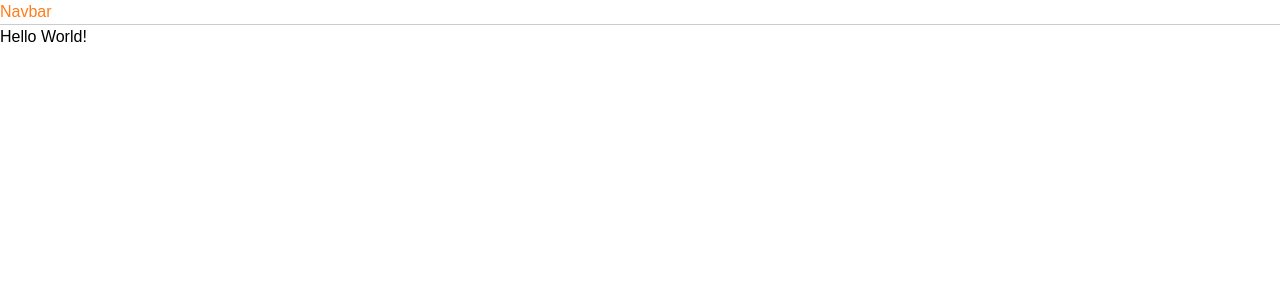
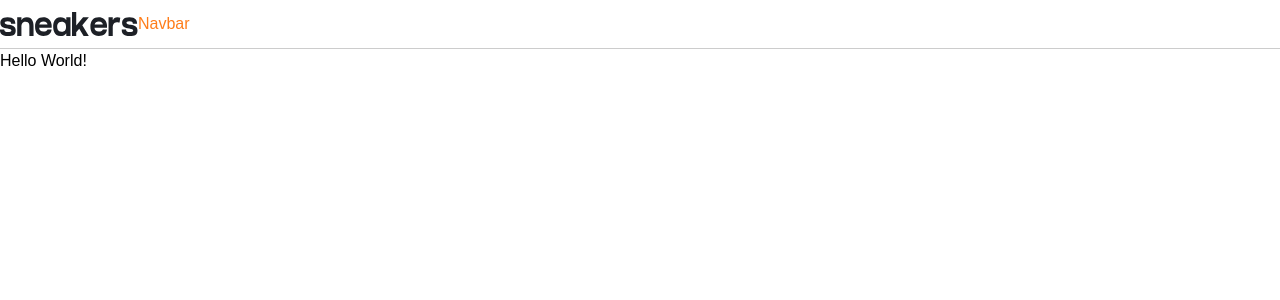
Before and after one commit to Tobbs101/fe-mentor-ecommerce-challenge, a React (Create React App) app: page / in a window 1280 px wide. Shown: the top 300 px of the page. Built offline with nearby package versions, Linux system fonts and the light colour scheme.

Commit message:
updated navbar

```diff
--- a/src/components/navbar/Navbar.jsx
+++ b/src/components/navbar/Navbar.jsx
@@ -1,5 +1,6 @@
 import React from "react";
 import { categories } from "./categories";
+import Logo from "../../assets/logo.svg";
 
 console.log(categories);
 
@@ -7,8 +8,9 @@ const Navbar = () => {
   return (
     <div
       style={{ borderBottom: "1px solid #ccc" }}
-      className="text-customOrange"
+      className="text-customOrange flex py-3"
     >
+      <img src={Logo} />
       Navbar
     </div>
   );
```
